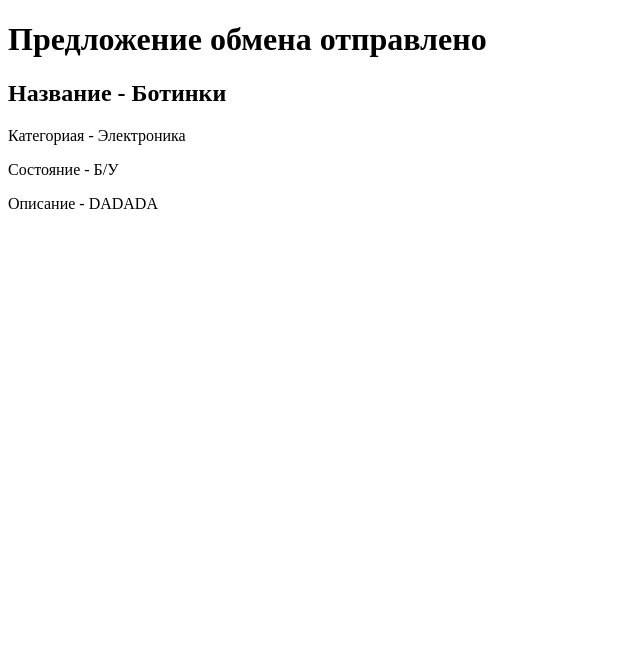
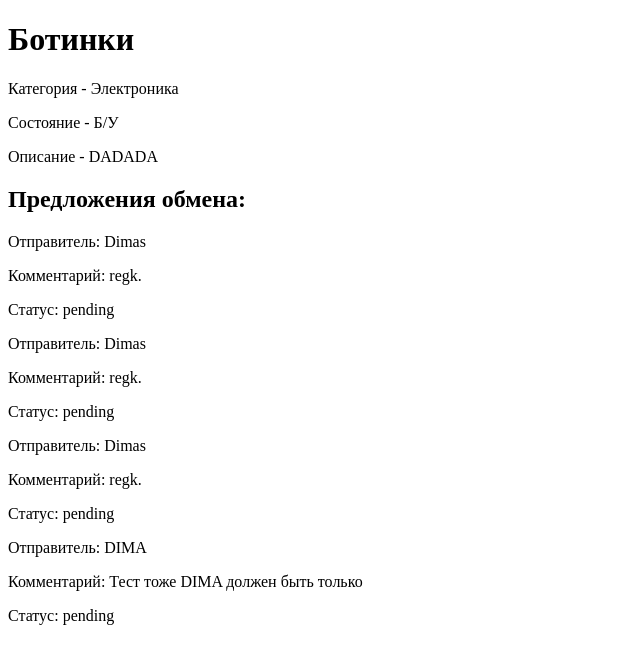
Before and after one commit to Tetsuozxcmid/DjangoSaleApp, a Django app: page /post/3/ in a window 1280 px wide. Shown: the top 664 px of the page, without its empty margins (0-640 px from the left). Run offline with Django 5.2, Linux system fonts and the light colour scheme; a user stored in the database is signed in; data comes from the database, SQL or seed files in the repository.

Commit message:
fixed offer's system

```diff
--- a/auth_system/accounts/models.py
+++ b/auth_system/accounts/models.py
@@ -36,7 +36,7 @@ class Offer(models.Model):
         ('rejected' ,'Отказано'),
     ]
 
-    ad_sender = models.ForeignKey(Post, on_delete=models.CASCADE,related_name='sent_offers')
+    sender_user = models.ForeignKey(User, on_delete=models.CASCADE, related_name='sent_offers')
     ad_receiver = models.ForeignKey(Post,on_delete=models.CASCADE, related_name='received_offers')
     comment = models.TextField(verbose_name='Комментарий')
     status = models.CharField(max_length=10, choices=STATUS, default='pending')
--- a/auth_system/accounts/templates/accounts/post_detail.html
+++ b/auth_system/accounts/templates/accounts/post_detail.html
@@ -3,15 +3,25 @@
 <head>
     <meta charset="UTF-8">
     <meta name="viewport" content="width=device-width, initial-scale=1.0">
-    <title>Document</title>
+    <title>Детали объявления</title>
 </head>
 <body>
     <div class="post-detail">
-        <h1>Предложение обмена отправлено</h1>
-        <h2>Название - {{ post.title }}</h2>
-        <p> Категориая - {{ post.get_category_display }}</p>
-        <p>Состояние - {{ post.get_condition_display }} </p>
+        <h1>{{ post.title }}</h1>
+        <p>Категория - {{ post.get_category_display }}</p>
+        <p>Состояние - {{ post.get_condition_display }}</p>
         <p>Описание - {{ post.description }}</p>
+
+        <h2>Предложения обмена:</h2>
+        {% for offer in offers %}
+            <div class="offer">
+                <p>Отправитель: {{ offer.sender_user.username }}</p>
+                <p>Комментарий: {{ offer.comment }}</p>
+                <p>Статус: {{ offer.get_status_display }}</p>
+            </div>
+        {% empty %}
+            <p>Пока нет предложений обмена</p>
+        {% endfor %}
     </div>
 </body>
 </html>
--- a/auth_system/accounts/views.py
+++ b/auth_system/accounts/views.py
@@ -4,7 +4,7 @@ from django.contrib.auth.forms import AuthenticationForm
 from django.contrib.auth.decorators import login_required
 from django.contrib import messages
 from .forms import RegisterForm,PostForm,ExchangeOfferForm
-from .models import Post
+from .models import Post,Offer
 
 # Create your views here.
 def register(request):
@@ -98,7 +98,8 @@ def create_exchange_offer(request, post_id):
         form = ExchangeOfferForm(request.POST, user=request.user)
         if form.is_valid():
             offer = form.save(commit=False)
-            offer.ad_sender = sender_post
+            offer.sender_user = request.user
+            offer.ad_receiver = sender_post
             offer.save()
             messages.success(request, 'Предложение обмена отправлено!')
             return redirect('post_detail', post_id=post_id)
@@ -113,4 +114,8 @@ def create_exchange_offer(request, post_id):
 @login_required
 def post_detail(request, post_id):
     post = get_object_or_404(Post, id=post_id)
-    return render(request, 'accounts/post_detail.html', {'post': post})
+    offers = Offer.objects.filter(ad_receiver=post)  # Получаем все предложения для этого поста
+    return render(request, 'accounts/post_detail.html', {
+        'post': post,
+        'offers': offers  # Передаем список предложений
+    })
```
Also changed, not shown: auth_system/accounts/migrations/0003_remove_offer_ad_sender_offer_sender_user.py (added), auth_system/db.sqlite3.
